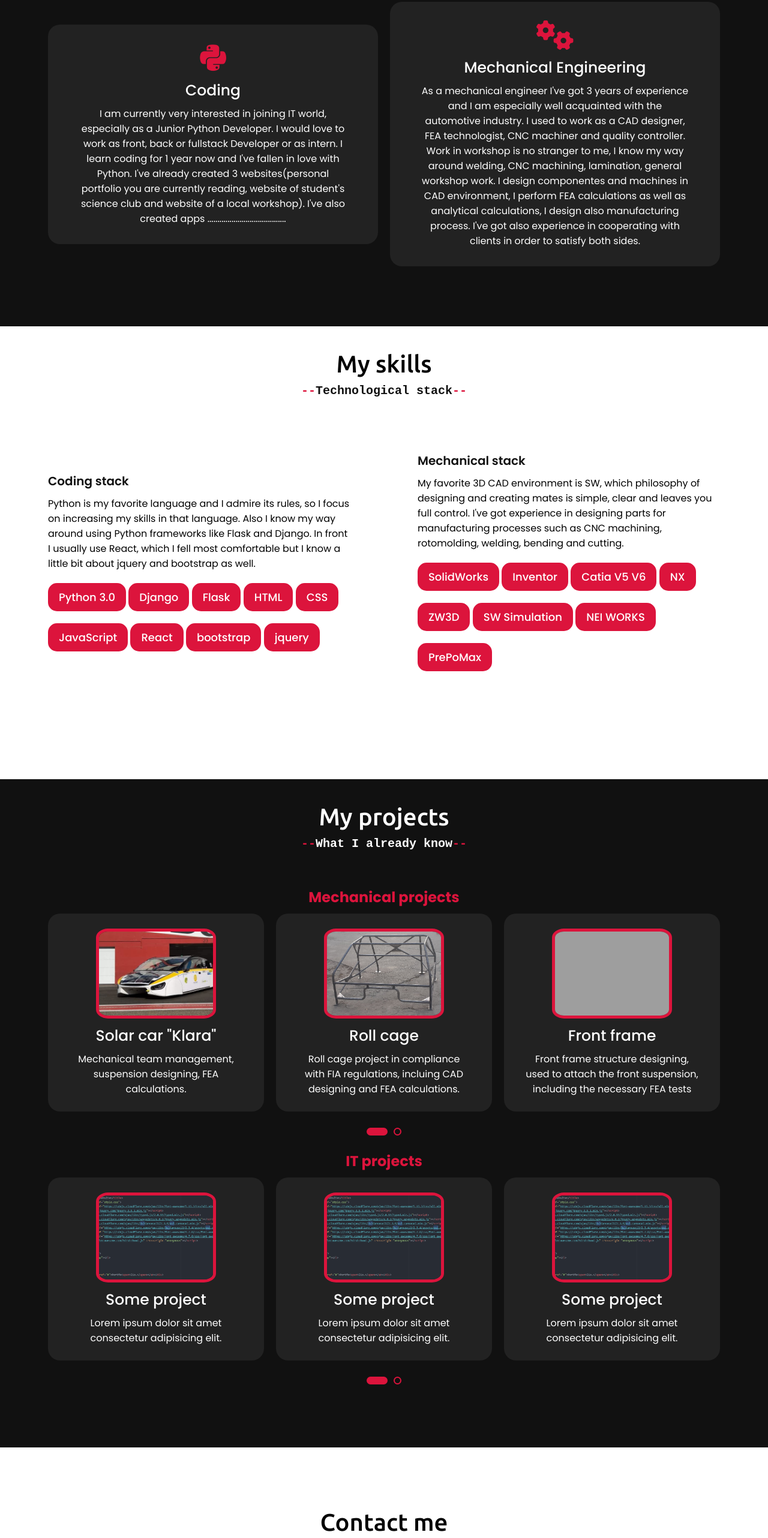
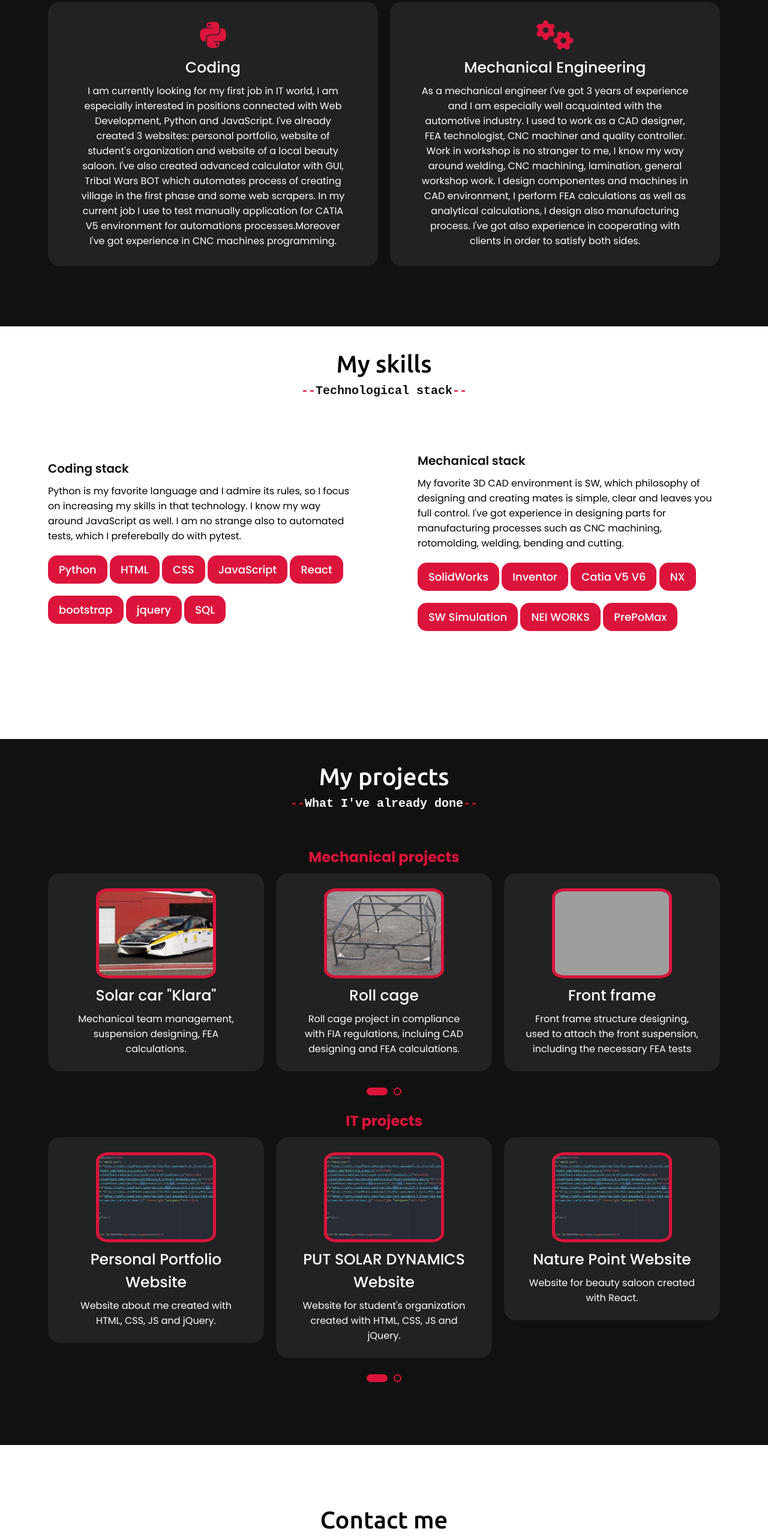
Before and after one commit to jakub-beep/08_portfolio_website, a plain HTML site: page index.html in a window 1280 px wide. Shown: the part 1725-4289 px from the top of the page at 60% size. Drawn offline with nearby package versions, Linux system fonts and the light colour scheme; grey boxes are pictures that could not be loaded.

Commit message:
changes in klara.html

```diff
--- a/index.html
+++ b/index.html
@@ -13,6 +13,7 @@
   <script src="https://kit.fontawesome.com/6d35b3baad.js" crossorigin="anonymous"></script>
   <script src="script.js"></script>
 </head>
+
 <body>
   <div class="scroll-up-btn">
     <i class="fas fa-angle-up"></i>
@@ -82,13 +83,16 @@
           <div class="box">
             <i class="fab fa-python"></i>
             <div class="text">Coding</div>
-              <p>I am currently very interested in joining IT world, especially
-                as a Junior Python Developer. I would love to work as front, back
-                or fullstack Developer or as intern. I learn coding for 1 year
-                now and I've fallen in love with Python. I've already created 3
-                websites(personal portfolio you are currently reading, website
-                of student's science club and website of a local workshop).
-                I've also created apps .......................................
+            <p>I am currently looking for my first job in IT world, I am
+              especially interested in positions connected with Web Development,
+              Python and JavaScript. I've already created 3 websites: personal
+              portfolio, website of student's organization and website of a
+              local beauty saloon. I've also created advanced calculator with
+              GUI, Tribal Wars BOT which automates process of creating village
+              in the first phase and some web scrapers. In my current job I use
+              to test manually application for CATIA V5 environment for
+              automations processes.Moreover I've got experience in CNC machines
+              programming.
             </p>
           </div>
         </div>
@@ -120,20 +124,18 @@
         <div class="column left">
           <div class="text">Coding stack</div>
           <p>Python is my favorite language and I admire its rules, so I focus
-            on increasing my skills in that language. Also I know my way around
-            using Python frameworks like Flask and Django. In front I usually
-            use React, which I fell most comfortable but I know a little bit
-            about jquery and bootstrap as well.
+            on increasing my skills in that technology. I know my way around
+            JavaScript as well. I am no strange also to automated tests, which I
+            preferebally do with pytest.
           </p>
-          <a href="#">Python 3.0</a>
-          <a href="#">Django</a>
-          <a href="#">Flask</a>
+          <a href="#">Python</a>
           <a href="#">HTML</a>
           <a href="#">CSS</a>
           <a href="#">JavaScript</a>
           <a href="#">React</a>
           <a href="#">bootstrap</a>
           <a href="#">jquery</a>
+          <a href="#">SQL</a>
         </div>
         <div class="column right">
           <div class="text">Mechanical stack</div>
@@ -146,7 +148,6 @@
           <a href="#">Inventor</a>
           <a href="#">Catia V5 V6</a>
           <a href="#">NX</a>
-          <a href="#">ZW3D</a>
           <a href="#">SW Simulation</a>
           <a href="#">NEI WORKS</a>
           <a href="#">PrePoMax</a>
@@ -159,12 +160,12 @@
   <section class="projects" id="projects">
     <div class="max-width">
       <h2 class="title">My projects</h2>
-      <h3 class="subtitle">--<span>What I already know</span>--</h3>
+      <h3 class="subtitle">--<span>What I've already done</span>--</h3>
       <h2 class="mechanical-projects">Mechanical projects</h2>
       <div class="carousel owl-carousel">
         <div class="card">
           <div class="box">
-            <a href="klara.html" target="_blank"><img src="images\project_1_Klara.png" alt="Solar car "Klara""></a>
+            <a href="klara.html" target="_blank"><img src="images\project_1_Klara.png" alt="Solar car " Klara""></a>
             <div class="text">Solar car "Klara"</div>
             <p>Mechanical team management, suspension designing, FEA calculations.</p>
           </div>
@@ -178,21 +179,21 @@
         </div>
         <div class="card">
           <div class="box">
-            <a href="front_frame.html target="_blank""><img src="images\project_3_front_frame.png" alt="Front frame"></a>
+            <a href="front_frame.html target=" _blank""><img src="images\project_3_front_frame.png" alt="Front frame"></a>
             <div class="text">Front frame</div>
             <p>Front frame structure designing, used to attach the front suspension, including the necessary FEA tests</p>
           </div>
         </div>
         <div class="card">
           <div class="box">
-            <a href="rear_frame.html target="_blank""><img src="images\project_4_rear_frame.png" alt="Rear frame"></a>
+            <a href="rear_frame.html target=" _blank""><img src="images\project_4_rear_frame.png" alt="Rear frame"></a>
             <div class="text">Rear frame</div>
             <p>Rear frame structure designing, used to attach the front suspension, including the necessary FEA tests.</p>
           </div>
         </div>
         <div class="card">
           <div class="box">
-            <a href="FEA.html target="_blank""><img src="images\project_6_FEA.png" alt="FEA simulations"></a>
+            <a href="FEA.html target=" _blank""><img src="images\project_6_FEA.png" alt="FEA simulations"></a>
             <div class="text">FEA simulations</div>
             <p>Strength tests using method FEA. Suspension elements, roll cage, reservoirs,frames, constructions etc.</p>
           </div>
@@ -203,36 +204,45 @@
         <div class="card">
           <div class="box">
             <img src="images\project_5_code.png" alt="">
-            <div class="text">Some project</div>
-            <p>Lorem ipsum dolor sit amet consectetur adipisicing elit.</p>
+            <div class="text">Personal Portfolio Website</div>
+            <p>Website about me created with HTML, CSS, JS and jQuery.</p>
           </div>
         </div>
         <div class="card">
           <div class="box">
             <img src="images\project_5_code.png" alt="">
-            <div class="text">Some project</div>
-            <p>Lorem ipsum dolor sit amet consectetur adipisicing elit.</p>
+            <div class="text">PUT SOLAR DYNAMICS Website</div>
+            <p>Website for student's organization created with HTML, CSS, JS and
+              jQuery.</p>
           </div>
         </div>
         <div class="card">
           <div class="box">
             <img src="images\project_5_code.png" alt="">
-            <div class="text">Some project</div>
-            <p>Lorem ipsum dolor sit amet consectetur adipisicing elit.</p>
+            <div class="text">Nature Point Website</div>
+            <p>Website for beauty saloon created with React.</p>
           </div>
         </div>
         <div class="card">
           <div class="box">
             <img src="images\project_5_code.png" alt="">
-            <div class="text">Some project</div>
-            <p>Lorem ipsum dolor sit amet consectetur adipisicing elit.</p>
+            <div class="text">Advanced calculator</div>
+            <p>Calculator created with Python and GUI with some advanced
+              functions.</p>
           </div>
         </div>
         <div class="card">
           <div class="box">
             <img src="images\project_5_code.png" alt="">
-            <div class="text">Some project</div>
-            <p>Lorem ipsum dolor sit amet consectetur adipisicing elit.</p>
+            <div class="text">Tribal Wars Bot</div>
+            <p>BOT created to automate first stages of playing Tribal Wars.</p>
+          </div>
+        </div>
+        <div class="card">
+          <div class="box">
+            <img src="images\project_5_code.png" alt="">
+            <div class="text">Website Scrapper</div>
+            <p>Scrapper created to scrap informations about films from IMDB website.</p>
           </div>
         </div>
       </div>
@@ -288,6 +298,13 @@
                 <a href="https://github.com/jakub-beep" target="_blank">jakub-beep!</a>
               </div>
             </div>
+            <div class="row">
+              <i class="fas fa-phone-square-alt" style="font-size:40px;color:crimson"></i>
+              <div class="info">
+                <div class="head">Number</div>
+                <a href="#" target="_blank">+48 669809723</a>
+              </div>
+            </div>
           </div>
         </div>
       </div>
@@ -300,4 +317,5 @@
   </footer>
 
 </body>
+
 </html>
--- a/klara.css
+++ b/klara.css
@@ -17,6 +17,11 @@ h1{
   text-align: center;
   font-size: 55px;
   font-family: 'Ubuntu', sans-serif;
+}
+.subtitle{
+  padding-top: 30px;
+  text-align:center;
+  font-size: 30px;
 }
 span{
   color: crimson;
--- a/klara.html
+++ b/klara.html
@@ -1,26 +1,51 @@
 <!DOCTYPE html>
 <html lang="en" dir="ltr">
+
 <head>
   <meta charset="utf-8">
   <meta name="viewport" content="width=device-width, initial-scale=1">
   <title>Project - "Klara"</title>
   <link rel="stylesheet" href="klara.css">
+  <script type="text/javascript" src="ex.js"></script>
 </head>
+
 <body>
   <h1>Project - <span>Klara</span></h1>
+  <div class="subtitle">
+    <a href="http://jakubwytykowski.online/"><span>>>Back to main website!<<</span></a>
+  </div>
   <div class="layout">
     <div class="description">
       <div class="title">Descrip<span>tion</span></div>
-        <p>Project "Klara" is being realised within strctures of Poznań University
+      <p>Project "Klara" is being realised within structures of Poznań University
         of Technology from 2016. The main goal of this student's organization is
-        to desing and build solar cars. Our first project - "Klara" is two seated,
-        electrical car about following parameters:
+        to desing and build solar cars.</p>
+      <br>
+      <h2><span>My contribution</span> to the project</h2>
+      <br>
+      <p>My journey with PUT SOLAR DYNAMICS started in 2019 when my friend told
+        me that he is about to join some great science organisation, so I had to
+        find out something more about that. I went to their workshop to just chat
+        and well I stayed for years and even now after graduating I am still trying
+        to help a little bit!</p>
+      <br>
+      <p>Firstly I was one of <span>mechanical designers</span> responsible for
+        designing roll cage and parts of suspension. Later I've become
+        <span>leader</span> of mechanical department and I was taking care of
+        managing all mechanical members, recruiting new members, writing reports,
+        making balance sheet and prognosis for future. And now as a graduate I am
+        helping with some mechanical projects and <span>creating website</span>
+        for our organization.
       </p>
+      <br>
+      <h2><span>Klara</span> - specification</h2>
       <ul>
+        <li><span>Seats: two-seated</span></li>
+        <li><span>Electrical car</span></li>
         <li><span>Dimensions[m]: 4,5 x 2,2 x 1,6</span></li>
-          <li><span>Weight[kg]: 800kg</span></li>
+        <li><span>Weight[kg]: 636kg (without batteries)</span></li>
         <li><span>Seats: 2</span></li>
-          <li><span>Masimal speed[km/h] 105</span></li>
+        <li><span>Maximal speed[km/h] 105</span></li>
         <li><span>2 Engines BLDC mounted in rear wheels</span></li>
         <li><span>Engine Peak Power - 5kW</span></li>
         <li><span>Chassis made of carbon fiber laminates</span></li>
@@ -30,7 +55,6 @@
         <li><span>Battery consisted of 1680 </span></li>
         <li><span>Solar panels - area 5m^2</span></li>
         <li><span>Solar panels - area 5m^2</span></li>
-          <li>x</li>
       </ul>
     </div>
     <div class="gallery">
@@ -41,7 +65,13 @@
       <div class="photo2">
         <img src="images/Klara_1.png" alt="">
       </div>
+      <br>
+      <div>
+        Curious? For more informations and photos visit our website
+        <a href="https://putsolardynamics.pl/"><span>SOLAR DYNAMICS!</span></a>
+      </div>
     </div>
   </div>
 </body>
+
 </html>
--- a/style.css
+++ b/style.css
@@ -485,7 +485,6 @@ section .subtitle {
 
 .contact .contact-content .column-right {
   width: 33%;
-  margin-top: -78px;
 }
 
 .contact .contact-content .text {
```
Also changed, not shown: script.js (+15 -13 lines), 12 other files. Lines whose indentation alone changed are shown as unchanged.
